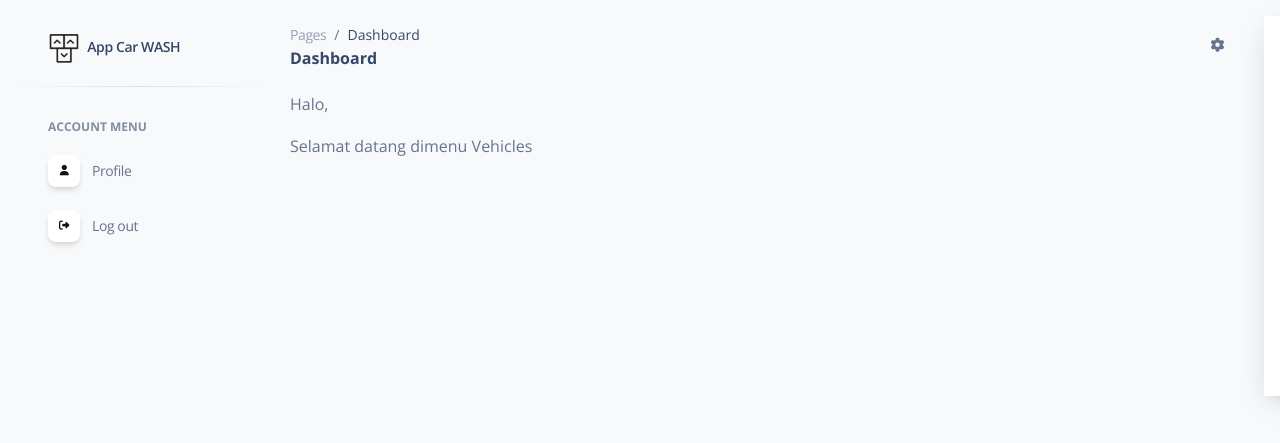
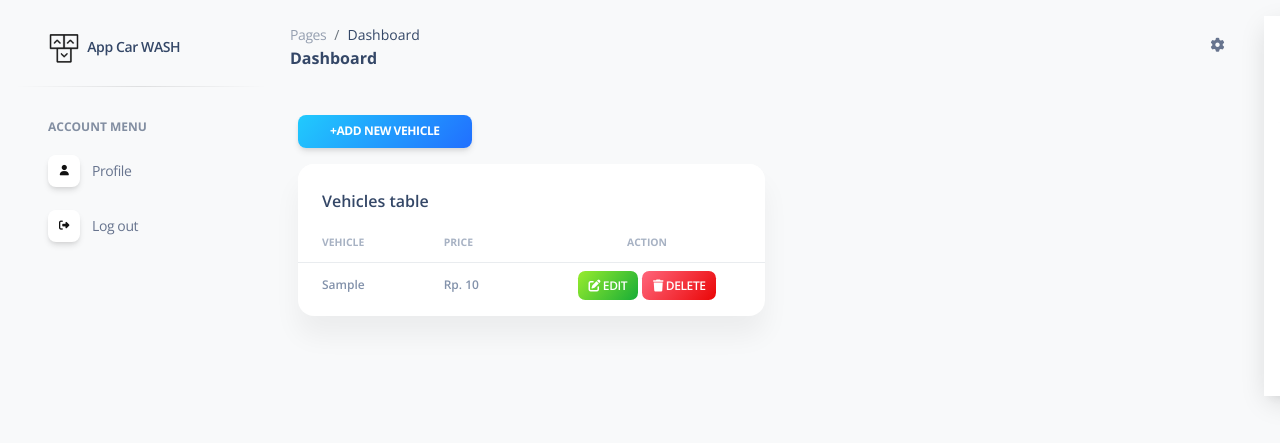
Before and after one commit to adekurniawan22/ci-cuci, a CodeIgniter app: page /ci-cuci/index.php/admin/vehicles in a window 1280 px wide. Shown: the top 443 px of the page. Run offline with CodeIgniter, Linux system fonts and the light colour scheme; tables that the repository leaves empty or names only in its code hold one stand-in row (values such as "Sample post"); some libraries are stand-ins or nearby versions.

Commit message:
fitur edit and delete vehicle

```diff
--- a/application/controllers/Admin.php
+++ b/application/controllers/Admin.php
@@ -3,6 +3,12 @@
 
 class Admin extends CI_Controller
 {
+    public function __construct()
+    {
+        parent::__construct();
+        $this->load->library('form_validation');
+    }
+
     public function index()
     {
         $data['title'] = "Dashboard";
@@ -32,6 +38,33 @@
         $this->load->view('templates/footer');
     }
 
+    public function editEmployee()
+    {
+        $this->form_validation->set_rules('is_active', 'Status active', 'required');
+        if ($this->form_validation->run() == false) {
+            redirect('admin/employees');
+        } else {
+            $a = (int)$this->input->post('is_active');
+            $this->db->set('is_active', $a);
+            $this->db->where('user_id', $this->input->post('user_id'));
+            $this->db->update('user',);
+            $this->session->set_flashdata('message', '<div class="alert alert-success col-4" role="alert">
+            Edit Employee Success!
+            </div>');
+            redirect('admin/employees');
+        }
+    }
+
+    public function deleteEmployee()
+    {
+        $this->db->where('user_id', $this->input->post('user_id'));
+        $this->db->delete('user');
+        $this->session->set_flashdata('message', '<div class="alert alert-success col-4" role="alert">
+                                                        Delete Employee Success!
+                                                        </div>');
+        redirect('admin/employees');
+    }
+
     public function customers()
     {
         $data['title'] = "Customers";
@@ -44,31 +77,42 @@
     public function vehicles()
     {
         $data['title'] = "Vehicles";
+        $data['vehicles'] = $this->db->get('vehicle')->result_array();
         $this->load->view('templates/sidebar', $data);
         $this->load->view('templates/navbar');
         $this->load->view('admin/vehicles');
         $this->load->view('templates/footer');
     }
 
-    public function deleteEmployee()
+
+    public function editVehicle()
     {
-        $this->db->where('user_id', $this->input->post('user_id'));
-        $this->db->delete('user');
-        $this->session->set_flashdata('message', '<div class="alert alert-success" role="alert">
-                                                        Delete Employee Success!
-                                                        </div>');
-        redirect('admin/employees');
+        $this->form_validation->set_rules('name_vehicle', 'Vehicle Name', 'required|trim');
+
+        if ($this->form_validation->run() == false) {
+            redirect('admin/vehicles');
+        } else {
+            $data = array(
+                'vehicle' => $this->input->post('vehicle_name'),
+                'price'  => $this->input->post('price')
+            );
+
+            $this->db->where('vehicle_id', $this->input->post('vehicle_id'));
+            $this->db->update('vehicle', $data);
+            $this->session->set_flashdata('message', '<div class="alert alert-success col-4" role="alert">
+            Edit Employee Success!
+            </div>');
+            redirect('admin/vehicles');
+        }
     }
 
-    public function editEmployee()
+    public function deleteVehicle()
     {
-        $a = (int)$this->input->post('is_active');
-        $this->db->set('is_active', $a);
-        $this->db->where('user_id', $this->input->post('user_id'));
-        $this->db->update('user',);
-        $this->session->set_flashdata('message', '<div class="alert alert-success" role="alert">
-                                                        Edit Employee Success!
+        $this->db->where('vehicle_id', $this->input->post('vehicle_id'));
+        $this->db->delete('vehicle');
+        $this->session->set_flashdata('message', '<div class="alert alert-success col-4" role="alert">
+                                                        Delete Vehicle Success!
                                                         </div>');
-        redirect('admin/employees');
+        redirect('admin/vehicles');
     }
 }
--- a/application/views/admin/vehicles.php
+++ b/application/views/admin/vehicles.php
@@ -1,8 +1,111 @@
-<div class="container" style="margin-left: -8px; width:97%">
+<div class="container-fluid py-4">
+    <button class="btn bg-gradient-info btn-sm">+Add new vehicle</button>
+    <?php if (validation_errors()) { ?>
+        <div class="alert alert-danger col-4" role="alert">
+            <?= validation_errors() ?>
+        </div>
+    <?php }; ?>
+    <?= $this->session->flashdata('message');
+    unset($_SESSION['message']); ?>
     <div class="row">
-        <div class="col">
-            <p class="text-justify">Halo, <?= $this->session->userdata('username'); ?></p>
-            <p>Selamat datang dimenu Vehicles</p>
+        <div class="col-6">
+            <div class="card mb-4">
+                <div class="card-header pb-0">
+                    <h6>Vehicles table</h6>
+                </div>
+                <div class="card-body px-0 pt-0 pb-2">
+                    <div class="table-responsive p-0">
+                        <table class="table mb-0">
+                            <thead>
+                                <tr>
+                                    <th class="text-uppercase text-secondary text-xxs font-weight-bolder opacity-7">Vehicle</th>
+                                    <th class="text-uppercase text-secondary text-xxs font-weight-bolder opacity-7 ps-2">Price</th>
+                                    <th class="text-center text-uppercase text-secondary text-xxs font-weight-bolder opacity-7">Action</th>
+                                </tr>
+                            </thead>
+                            <tbody>
+                                <?php foreach ($vehicles as $v) : ?>
+                                    <tr>
+                                        <td>
+                                            <span class="ms-3 text-secondary text-xs font-weight-bold"><?= $v['vehicle'] ?></span>
+                                        </td>
+                                        <td>
+                                            <span class="text-secondary text-xs font-weight-bold">Rp. <?= $v['price'] ?></span>
+                                        </td>
+                                        <td class="align-middle text-center">
+                                            <a href="" class="badge bg-gradient-success font-weight-bold text-xs" data-bs-toggle="modal" data-bs-target="#editVehicle<?= $v['vehicle_id'] ?>">
+                                                <i class="fa-solid fa-edit"></i> Edit
+                                            </a>
+                                            <a href="" class="badge bg-gradient-danger font-weight-bold text-xs" data-bs-toggle="modal" data-bs-target="#deleteVehicle<?= $v['vehicle_id'] ?>">
+                                                <i class="fa-solid fa-trash"></i> Delete
+                                            </a>
+                                        </td>
+                                    </tr>
+                                <?php endforeach ?>
+                            </tbody>
+                        </table>
+                    </div>
+                </div>
+            </div>
         </div>
     </div>
 </div>
+
+</div>
+
+<!-- Modal Edit-->
+<?php foreach ($vehicles as $a) : ?>
+    <div class="modal fade" id="editVehicle<?= $a['vehicle_id'] ?>" tabindex="-1" role="dialog" aria-labelledby="exampleModalLabel" aria-hidden="true">
+        <div class="modal-dialog modal-dialog-centered" role="document">
+            <div class="modal-content">
+                <div class="modal-header">
+                    <h5 class="modal-title" id="exampleModalLabel">Edit Vehicle</h5>
+                </div>
+                <form action="<?= base_url('admin/editVehicle') ?>" method="post">
+                    <div class="modal-body">
+                        <div class="mb-3">
+                            <label for="name_vehicle" class="form-label">Name Vehicle</label>
+                            <input type="text" class="form-control" id="name_vehicle" name="name_vehicle" value="<?= $a['vehicle'] ?>">
+                        </div>
+                        <div class="mb-3">
+                            <label for="price" class="form-label">Price</label>
+                            <input type="text" class="form-control" id="price" value="<?= $a['price'] ?>">
+                        </div>
+                    </div>
+                    <div class="modal-footer">
+                        <input type="hidden" name="user_id" value="<?= $a['vehicle_id'] ?>">
+                        <button type="button" class="btn bg-gradient-secondary" data-bs-dismiss="modal">Close</button>
+                        <button type="submit" class="btn bg-gradient-primary">Save changes</button>
+                </form>
+            </div>
+        </div>
+    </div>
+    </div>
+<?php endforeach; ?>
+
+
+<!-- End Modal Edit -->
+
+<!-- Modal Delete-->
+<?php foreach ($vehicles as $a) : ?>
+    <div class="modal fade" id="deleteVehicle<?= $a['vehicle_id'] ?>" tabindex="-1" role="dialog" aria-labelledby="exampleModalLabel" aria-hidden="true">
+        <div class="modal-dialog modal-dialog-centered" role="document">
+            <div class="modal-content">
+                <div class="modal-header">
+                    <h5 class="modal-title" id="exampleModalLabel">Delete Vehicle</h5>
+                </div>
+                <div class="modal-body">
+                    Are you sure to delete this vehicle?
+                </div>
+                <div class="modal-footer">
+                    <form action="<?= base_url('admin/deleteVehicle') ?>" method="post">
+                        <input type="hidden" name="vehicle_id" value="<?= $a['vehicle_id'] ?>">
+                        <button type="button" class="btn bg-gradient-secondary" data-bs-dismiss="modal">Cancel</button>
+                        <button type="submit" class="btn bg-gradient-primary">Yes, Delete</button>
+                    </form>
+                </div>
+            </div>
+        </div>
+    </div>
+<?php endforeach ?>
+<!-- End Modal Delete -->
```
Also changed, not shown: application/views/admin/employees.php (+7 -10 lines).
